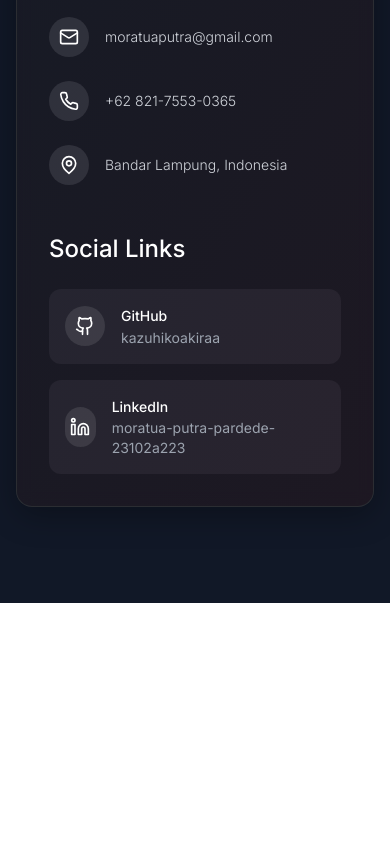
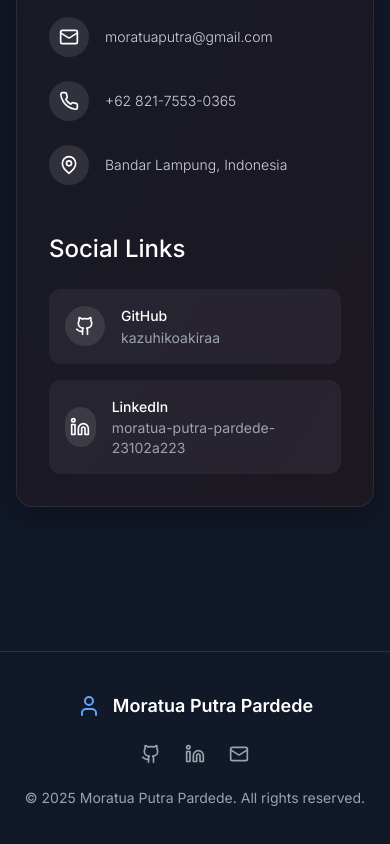
Before and after one commit to kazuhikoakiraa/portofolio, a Next.js app: page / in a window 390 px wide. Shown: the part 5893-6737 px from the top of the page. Before the commit the page ends 6496 px from the top, so only its background shows below. Built offline with nearby package versions, Linux system fonts and the light colour scheme.

Commit message:
update footer

```diff
--- a/app/page.tsx
+++ b/app/page.tsx
@@ -1190,6 +1190,49 @@ export default function EnhancedPortfolio() {
           </div>
         </div>
       </section>
+      {/* Footer */}
+      <footer className="relative z-20 py-10 bg-gray-900 border-t border-white/10 mt-12">
+        <div className="container mx-auto px-6 flex flex-col md:flex-row items-center justify-between gap-6">
+          <div className="flex items-center space-x-3">
+            <User className="w-6 h-6 text-blue-400" />
+            <span className="text-white font-semibold text-lg">{personalData.name}</span>
+          </div>
+          <div className="flex items-center space-x-6">
+            {personalData.contact.github && (
+              <a
+                href={`https://github.com/${personalData.contact.github}`}
+                target="_blank"
+                rel="noopener noreferrer"
+                className="text-gray-400 hover:text-white transition-colors"
+                aria-label="GitHub"
+              >
+                <Github className="w-5 h-5" />
+              </a>
+            )}
+            {personalData.contact.linkedin && (
+              <a
+                href={`https://linkedin.com/in/${personalData.contact.linkedin}`}
+                target="_blank"
+                rel="noopener noreferrer"
+                className="text-gray-400 hover:text-white transition-colors"
+                aria-label="LinkedIn"
+              >
+                <Linkedin className="w-5 h-5" />
+              </a>
+            )}
+            <a
+              href={`mailto:${personalData.contact.email}`}
+              className="text-gray-400 hover:text-white transition-colors"
+              aria-label="Email"
+            >
+              <Mail className="w-5 h-5" />
+            </a>
+          </div>
+          <div className="text-gray-400 text-sm text-center md:text-right">
+            &copy; {new Date().getFullYear()} {personalData.name}. All rights reserved.
+          </div>
+        </div>
+      </footer>
 
       {/* Scroll to Top Button */}
       <motion.button
@@ -1212,32 +1255,6 @@ export default function EnhancedPortfolio() {
         </motion.div>
       </motion.button>
 
-      {/* Floating Action Elements */}
-      <div className="fixed left-8 top-1/2 transform -translate-y-1/2 z-30 hidden lg:block">
-        <div className="space-y-4">
-          {[
-            { icon: Coffee, delay: 0 },
-            { icon: Heart, delay: 0.2 },
-            { icon: Sparkles, delay: 0.4 },
-          ].map(({ icon: Icon, delay }, index) => (
-            <motion.div
-              key={index}
-              className="w-10 h-10 bg-white/5 backdrop-blur-sm rounded-full flex items-center justify-center text-white/60 hover:text-white hover:bg-white/10 transition-all cursor-pointer border border-white/10"
-              initial={{ opacity: 0, x: -20 }}
-              animate={{ opacity: 1, x: 0 }}
-              transition={{ delay: 3 + delay }}
-              whileHover={{
-                scale: 1.2,
-                rotate: 360,
-                boxShadow: "0 5px 20px rgba(255,255,255,0.1)"
-              }}
-            >
-              <Icon className="w-5 h-5" />
-            </motion.div>
-          ))}
-        </div>
-      </div>
-
       {/* Progress Indicator */}
       <motion.div
         className="fixed top-0 left-0 right-0 h-1 bg-gradient-to-r from-blue-500 via-purple-500 to-pink-500 z-50 origin-left"
```
